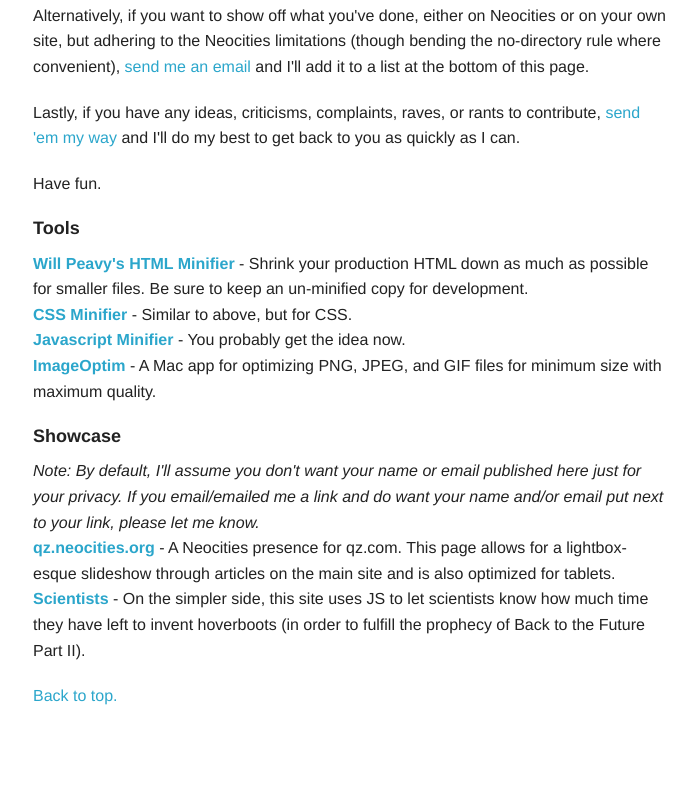
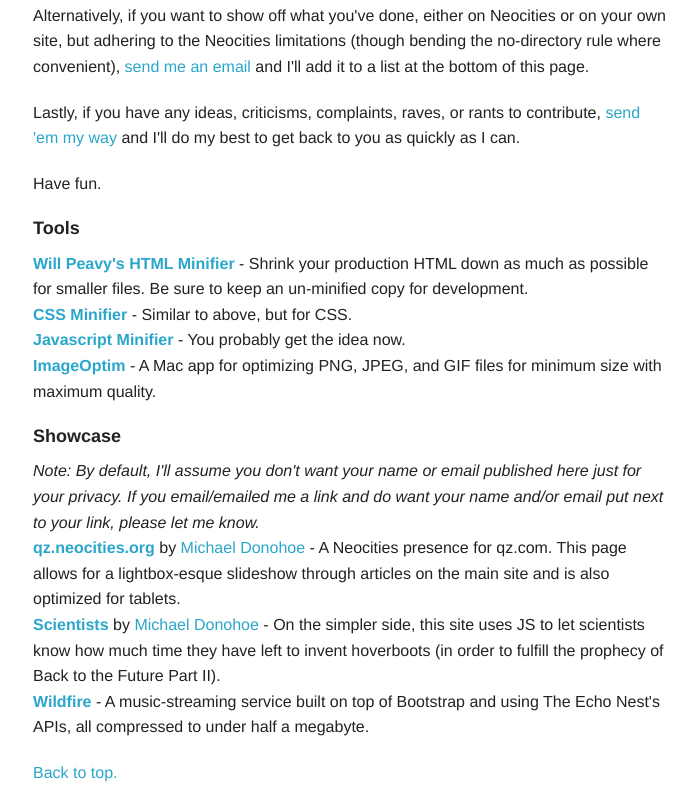
Before and after one commit to daturkel/10mbmanifesto, a plain HTML site: page index.html in a window 1280 px wide. Shown: the part 2343-3149 px from the top of the page, without its empty margins (372-1068 px from the left). Before the commit the page ends 3072 px from the top, so only its background shows below. Drawn offline with Linux system fonts and the light colour scheme.

Commit message:
added credit for QZ.neocities, added wildfire.neocities

```diff
--- a/index.html
+++ b/index.html
@@ -73,8 +73,9 @@
             <h5>Showcase</h5>
             <p style="margin-bottom: 0"><em>Note: By default, I'll assume you don't want your name or email published here just for your privacy. If you email/emailed me a link and do want your name and/or email put next to your link, please let me know.</em></p>
             <ul class="no-bullet">
-                <li><strong><a href="http://qz.neocities.org/" title="Qz.neocities.org">qz.neocities.org</a></strong> - A Neocities presence for qz.com. This page allows for a lightbox-esque slideshow through articles on the main site and is also optimized for tablets.</li>
-                <li><strong><a href="http://scientists.neocities.org/" Title="Scientists.neocities.org">Scientists</a></strong> - On the simpler side, this site uses JS to let scientists know how much time they have left to invent hoverboots (in order to fulfill the prophecy of Back to the Future Part II).</li>
+                <li><strong><a href="http://qz.neocities.org/" title="Qz.neocities.org">qz.neocities.org</a></strong> by <a href="mailto:michael@donohoe.io">Michael Donohoe</a> - A Neocities presence for qz.com. This page allows for a lightbox-esque slideshow through articles on the main site and is also optimized for tablets.</li>
+                <li><strong><a href="http://scientists.neocities.org/" title="Scientists.neocities.org">Scientists</a></strong> by <a href="mailto:michael@donohoe.io">Michael Donohoe</a> - On the simpler side, this site uses JS to let scientists know how much time they have left to invent hoverboots (in order to fulfill the prophecy of Back to the Future Part II).</li>
+<li><strong><a href="http://wildfire.neocities.org/" title="wildfire.neocities.org">Wildfire</a></strong> - A music-streaming service built on top of Bootstrap and using The Echo Nest's APIs, all compressed to under half a megabyte.</li>
             </ul>
             <p><a href="#top" title="Back to top">Back to top.</a><p>
         </div>
```
